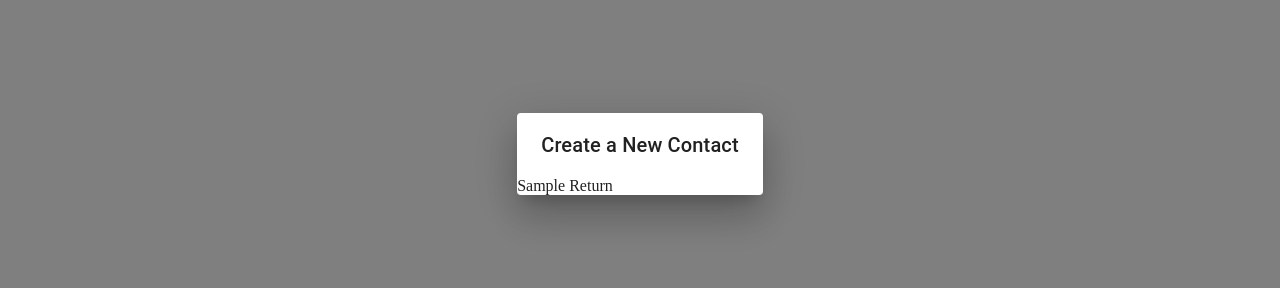
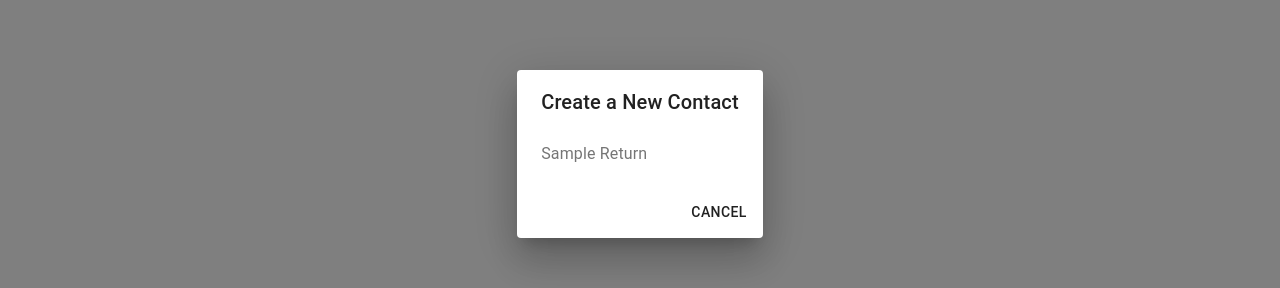
Before and after one commit to ArbaazMeghani/contacts-web-app, a React (Create React App) app: page / in a window 1280 px wide. Both pictures are taken after a click on the button "Add". Shown: the part 246-534 px from the top of the page. Built offline with nearby package versions, Linux system fonts and the light colour scheme; no server answers.

Commit message:
Add ability to close dialog box and update some of its content

```diff
--- a/src/components/NewContact.js
+++ b/src/components/NewContact.js
@@ -21,7 +21,7 @@ export default class NewContact extends React.Component {
   render() {
     let result = [];
     result.push(<NewContactFab onClickHandler={this.toggleDialog} />);
-    result.push(<NewContactForm open={this.state.isToggled}/>);
+    result.push(<NewContactForm open={this.state.isToggled} onClose={this.toggleDialog}/>);
     return result;
   }
 }
--- a/src/components/NewContactForm.js
+++ b/src/components/NewContactForm.js
@@ -1,8 +1,12 @@
 import React from 'react';
 import PropTypes from 'prop-types';
 import { withStyles } from '@material-ui/styles';
+import Button from '@material-ui/core/Button';
 import Dialog from '@material-ui/core/Dialog';
 import DialogTitle from '@material-ui/core/DialogTitle';
+import DialogActions from '@material-ui/core/DialogActions';
+import DialogContent from '@material-ui/core/DialogContent';
+import DialogContentText from '@material-ui/core/DialogContentText';
 
 const styles = {
 
@@ -14,7 +18,17 @@ class NewContactForm extends React.Component {
     return (
       <Dialog open={this.props.open} aria-labelledby="simple-dialog-title">
         <DialogTitle id="simple-dialog-title"> Create a New Contact </DialogTitle>
-        Sample Return
+        <DialogContent>
+          <DialogContentText>
+            Sample Return
+          </DialogContentText>
+        </DialogContent>
+
+        <DialogActions>
+          <Button onClick={() => this.props.onClose()}>
+            Cancel
+          </Button>
+        </DialogActions>
       </Dialog>
     );
   }
```
